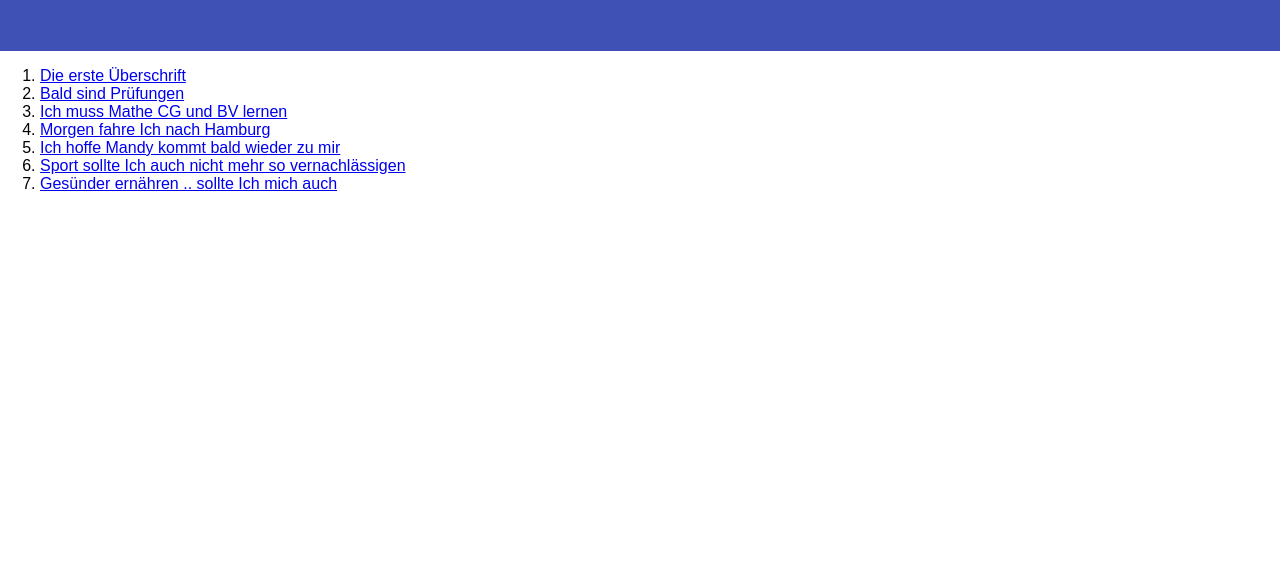
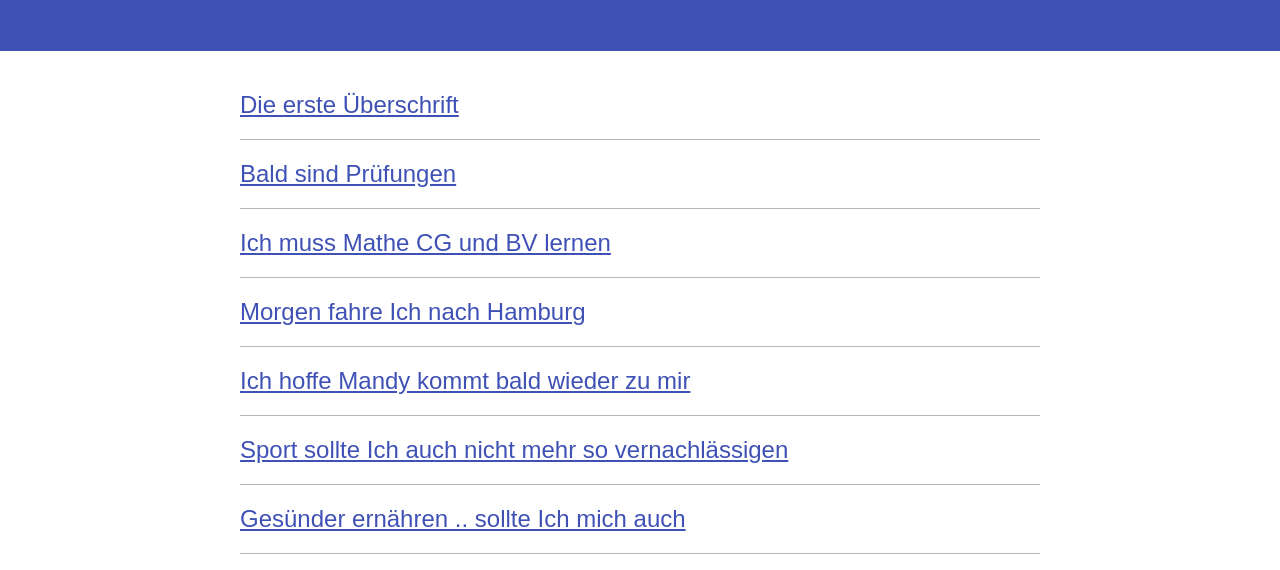
Before and after one commit to MaxxiP/FrontEndNewsScreencast, a plain HTML site: page index.html in a window 1280 px wide. Shown: the part 96-666 px from the top of the page. Drawn offline with Linux system fonts and the light colour scheme.

Commit message:
Style news and constrain content

```diff
--- a/index.html
+++ b/index.html
@@ -8,9 +8,12 @@
     </head>
     <body>
         <header class='hero'>
+            <div class='container'>
                 <p class='logo'>Front-end News!</p>
+            </div>
         </header>
-        <main>
+        <main class='content'>
+            <div class='container'>
                 <ol class='news'>
                     <li class='news-item'>
                         <a class='news-link' href='#'>Die erste Überschrift</a>
@@ -34,6 +37,7 @@
                         <a class='news-link' href='#'>Gesünder ernähren .. sollte Ich mich auch</a>
                     </li>
                 </ol>
+            </div>
         </main>
 
     </body>
--- a/main.css
+++ b/main.css
@@ -24,7 +24,9 @@ h1, h2, h3, h4, h5, h5{
 }
 
 ol{
-
+    margin: 0;
+    padding: 0;
+    list-style-type: none;
 }
 
 li{
@@ -39,6 +41,14 @@ a{
 
 }
 
+/***********************************
+*           alt Base
+************************************/
+
+.container{
+    max-width: 800px;
+    margin: 0 auto;
+}
 
 /***********************************
 *           Header
@@ -49,6 +59,7 @@ a{
     padding: 20px 0;
     text-align: center;
     color: #fff;
+    margin-bottom: 40px;
 }
 
 .logo{
@@ -56,3 +67,19 @@ a{
     font-weight: bold;
     text-transform: uppercase;
 }
+
+
+/***********************************
+*           News
+************************************/
+
+.news-item{
+    border-bottom: 1px solid #b6b6b6;
+    margin-bottom: 20px;
+    padding-bottom: 20px;
+}
+
+.news-link{
+    color: #3f51b5;
+    font-size: 24px;
+}
```
Lines whose indentation alone changed are shown as unchanged.
